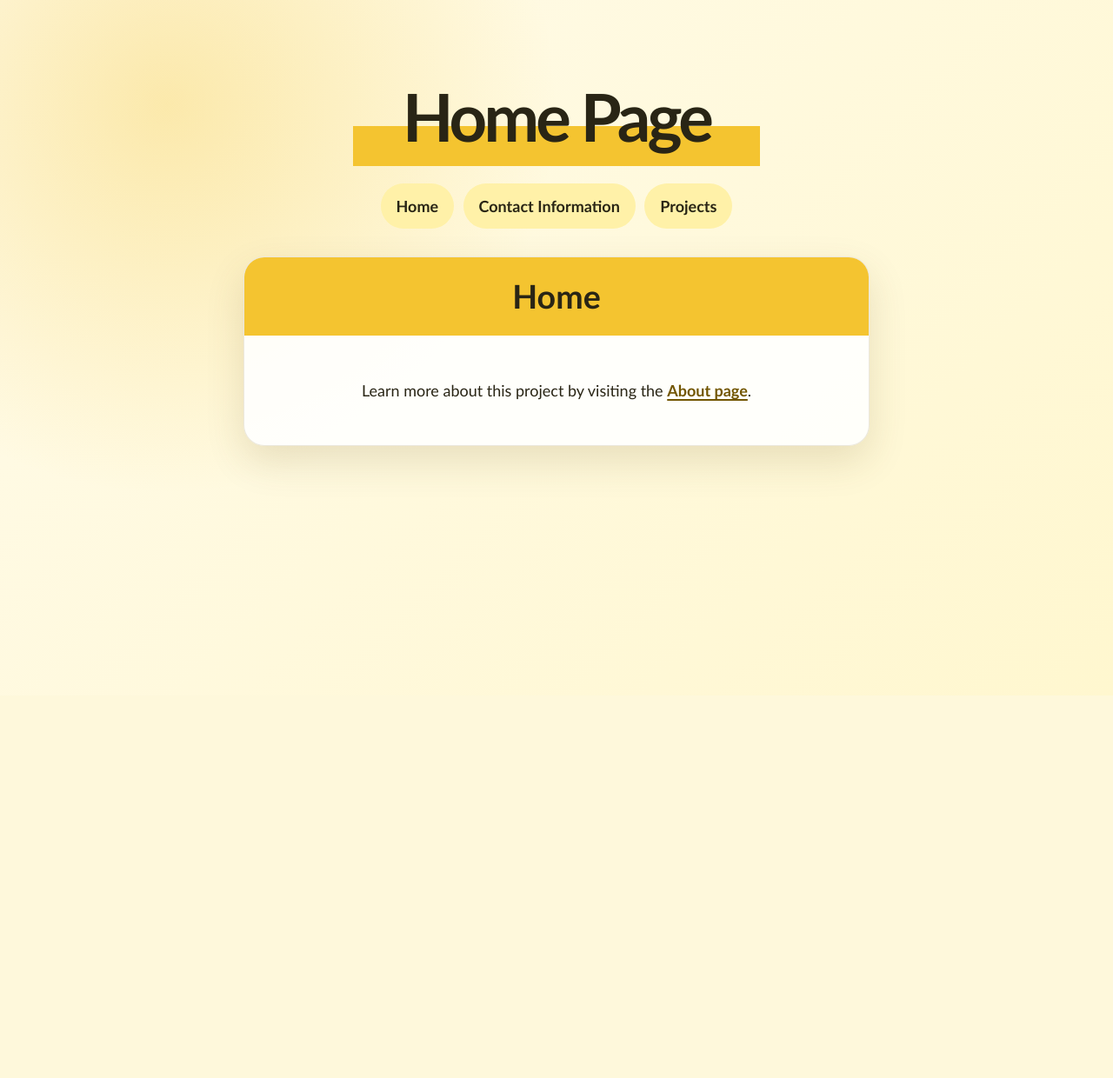
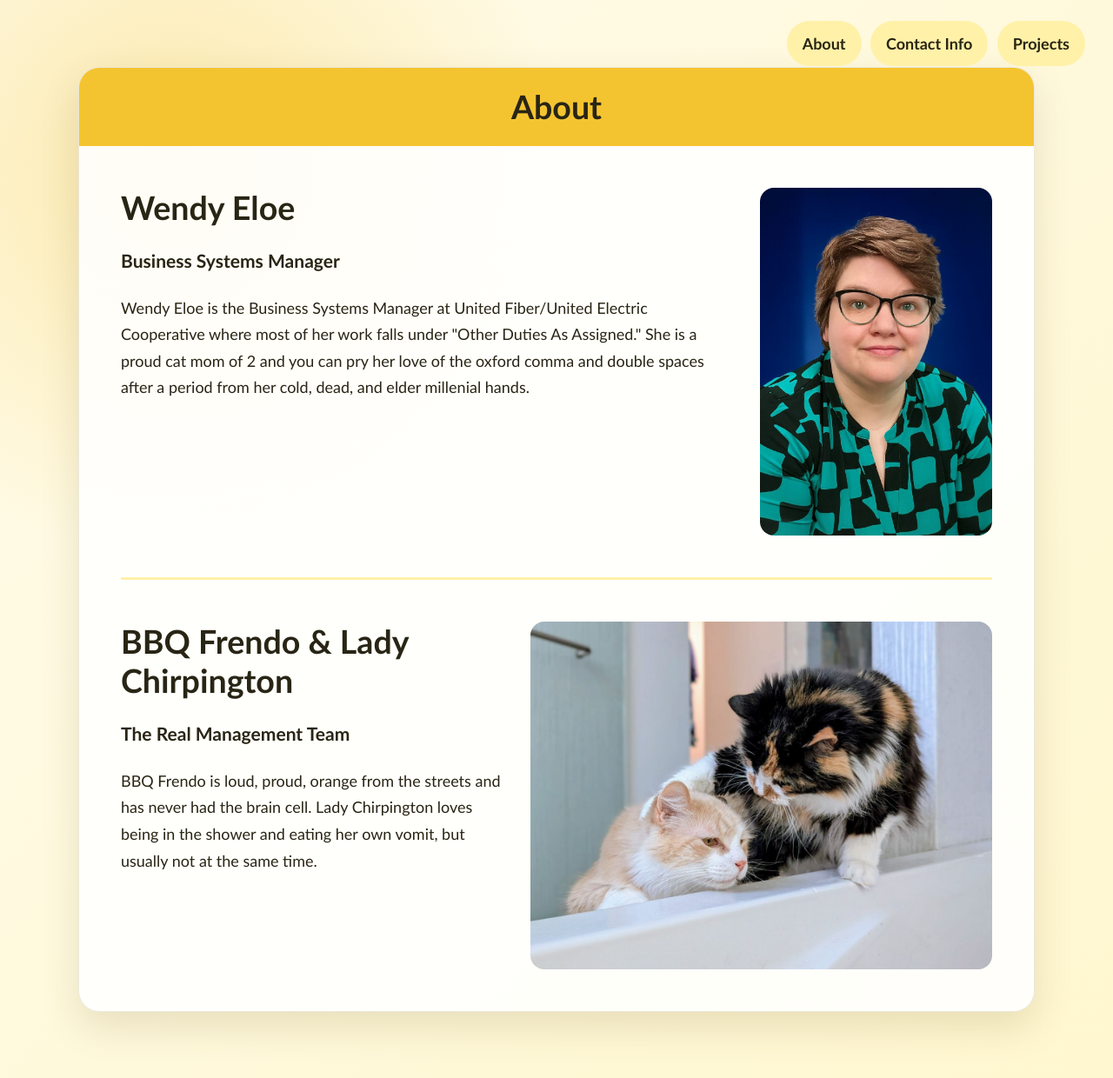
Before and after one commit to wendycorene/jhu_software_concepts, a Python web app: template Module 1/rp_flask_page/homePage/templates/home.html in a window 1280 px wide. Shown: the whole page at 87% size. Before the commit the page ends 546 px from the top, so only its background shows below. Run offline with Jinja, Linux system fonts and the light colour scheme; the template is opened without the code that fills it, so the values that code supplies are empty.

Commit message:
replace placeholder text, add photos, and clean up visuals

```diff
--- a/Module 1/rp_flask_page/homePage/pages.py
+++ b/Module 1/rp_flask_page/homePage/pages.py
@@ -6,9 +6,9 @@ bp = Blueprint('pages', __name__)
 def home():
     return render_template('home.html')
 
-@bp.route('/about')
+@bp.route('/contact')
 def about():
-    return render_template('about.html')
+    return render_template('contact.html')
 
 @bp.route('/projects')
 def projects():
--- a/Module 1/rp_flask_page/homePage/static/styles.css
+++ b/Module 1/rp_flask_page/homePage/static/styles.css
@@ -28,6 +28,8 @@ html {
 body {
   /* Keep the page at least as tall as the visible browser window. */
   min-height: 100vh;
+  /* Create the positioning area for the top-right navigation. */
+  position: relative;
   /* Remove the browser's default outer margin. */
   margin: 0;
   /* Add responsive space around the page content. */
@@ -45,25 +47,14 @@ body {
     linear-gradient(135deg, var(--yellow-pale), #fff7cf);
 }
 
-/* Style only the main h1 that is a direct child of the body. */
-body > h1 {
-  /* Make the heading box only as wide as its text. */
-  width: fit-content;
-  margin: 0 auto 1.25rem;
-  padding: 0.2em 0.75em;
-  /* Scale the heading with the screen while keeping sensible limits. */
-  font-size: clamp(2.4rem, 8vw, 4.75rem);
-  line-height: 1.1;
-  /* Pull the letters slightly closer together. */
-  letter-spacing: -0.05em;
-  /* Create a yellow marker-style highlight beneath the text. */
-  background: linear-gradient(transparent 60%, var(--yellow) 60%);
-}
-
 /* Constrain and position the navigation area. */
 nav {
-  max-width: 720px;
-  margin: 0 auto 2rem;
+  position: absolute;
+  top: 1.5rem;
+  right: 2rem;
+  width: fit-content;
+  max-width: calc(100% - 4rem);
+  margin: 0;
 }
 
 /* Arrange navigation items in a centered, wrapping row. */
@@ -107,10 +98,21 @@ nav a:focus-visible {
   transform: translateY(-2px);
 }
 
+/* Highlight the navigation link for the page currently being viewed. */
+nav a.active,
+nav a.active:visited,
+nav a.active:hover,
+nav a.active:focus-visible {
+  color: var(--ink);
+  background-color: var(--yellow);
+  border-color: #a87900;
+  box-shadow: 0 4px 12px rgba(168, 121, 0, 0.25);
+}
+
 /* Turn the page-specific content into a centered card. */
 section {
-  /* Use 720px when possible, but never overflow a narrow screen. */
-  width: min(720px, 100%);
+  /* Use 1100px when possible, but never overflow a narrow screen. */
+  width: min(1100px, 100%);
   margin: 0 auto;
   /* Clip the yellow header background to the card's rounded corners. */
   overflow: hidden;
@@ -134,9 +136,9 @@ h2 {
   line-height: 1.2;
 }
 
-/* Limit line length and add responsive space around the main content. */
+/* Let the content use the full card width and add responsive space around it. */
 main {
-  max-width: 60ch;
+  width: 100%;
   margin: 0 auto;
   padding: clamp(1.75rem, 5vw, 3rem);
 }
@@ -144,6 +146,21 @@ main {
 /* Remove the default paragraph margin inside the content card. */
 main p {
   margin: 0;
+}
+
+/* Left-align all of the text and list items on the Projects page. */
+.projects-content {
+  text-align: left;
+}
+
+/* Remove the heading's default gap above its bullet list. */
+.projects-content h3 {
+  margin-bottom: 0;
+}
+
+/* Place the project bullets directly beneath the project title. */
+.projects-content ul {
+  margin-top: 0;
 }
 
 /* Style regular content links with a readable dark-gold color. */
@@ -175,6 +192,16 @@ a:focus-visible {
   background: var(--yellow);
 }
 
+/* Return the navigation to the page flow before it can overlap the title. */
+@media (max-width: 850px) {
+  nav {
+    position: static;
+    width: auto;
+    max-width: 100%;
+    margin: 0 auto 2rem;
+  }
+}
+
 /* Adjust the layout for phones and other screens 480px wide or narrower. */
 @media (max-width: 480px) {
   body {
@@ -204,3 +231,39 @@ a:focus-visible {
     transition: none;
   }
 }
+/* this is for text on the left, photo on the right */
+.intro {
+  display: flex;
+  /* Align the top of the text with the top of the photo. */
+  align-items: flex-start;
+  justify-content: space-between;
+  gap: 2rem;
+  text-align: left;
+}
+
+.intro-text {
+  flex: 1;
+}
+
+/* Separate the cats' introduction from the personal introduction above it. */
+.cats-intro {
+  margin-top: 3rem;
+  padding-top: 3rem;
+  border-top: 3px solid var(--yellow-light);
+}
+
+.intro-image {
+  height: 400px;
+  border-radius: 1rem;
+}
+
+/* Stack the text and image on smaller screens. */
+@media (max-width: 600px) {
+  .intro {
+    flex-direction: column;
+  }
+
+  .intro-image {
+    height: 40%;
+  }
+}
--- a/Module 1/rp_flask_page/homePage/templates/_navigation.html
+++ b/Module 1/rp_flask_page/homePage/templates/_navigation.html
@@ -1,7 +1,16 @@
 <nav>
   <ul>
-    <li><a href="{{ url_for('pages.home') }}">Home</a></li>
-    <li><a href="{{ url_for('pages.about') }}">Contact Information</a></li>
-    <li><a href="{{ url_for('pages.projects') }}">Projects</a></li>
+    <li>
+      <a href="{{ url_for('pages.home') }}"
+         {% if request.endpoint == 'pages.home' %}class="active" aria-current="page"{% endif %}>About</a>
+    </li>
+    <li>
+      <a href="{{ url_for('pages.about') }}"
+         {% if request.endpoint == 'pages.about' %}class="active" aria-current="page"{% endif %}>Contact Info</a>
+    </li>
+    <li>
+      <a href="{{ url_for('pages.projects') }}"
+         {% if request.endpoint == 'pages.projects' %}class="active" aria-current="page"{% endif %}>Projects</a>
+    </li>
   </ul>
 </nav>
--- a/Module 1/rp_flask_page/homePage/templates/base.html
+++ b/Module 1/rp_flask_page/homePage/templates/base.html
@@ -5,7 +5,6 @@
   <link rel="stylesheet" href="{{ url_for('static', filename='styles.css') }}">
 </head>
 <body>
-<h1>Home Page</h1>
 {% include '_navigation.html' %}
 <section>
   <header>
--- a/Module 1/rp_flask_page/homePage/templates/home.html
+++ b/Module 1/rp_flask_page/homePage/templates/home.html
@@ -2,11 +2,38 @@
 {% extends 'base.html' %}
 
 {% block header %}
-  <h2>{% block title %}Home{% endblock title %}</h2>
+  <h2>{% block title %}About{% endblock title %}</h2>
 {% endblock header %}
 
 {% block content %}
-  <p>
-    Learn more about this project by visiting the <a href="{{ url_for('pages.about') }}">About page</a>.
-  </p>
+  <div class="intro">
+    <div class="intro-text">
+      <h2>Wendy Eloe</h2>
+      <h3>Business Systems Manager</h3>
+      <p>Wendy Eloe is the Business Systems Manager at United Fiber/United Electric Cooperative where most of her work falls under "Other Duties As Assigned."  She is a proud cat mom of 2 and
+        you can pry her love of the oxford comma and double spaces after a period from her cold, dead, and elder millenial hands.
+      </p>
+    </div>
+
+    <img
+      class="intro-image"
+      src="{{ url_for('static', filename='images/me.jpg') }}"
+      alt="Photo of myself"
+    >
+  </div>
+
+  <div class="intro cats-intro">
+    <div class="intro-text">
+      <h2>BBQ Frendo & Lady Chirpington</h2>
+      <h3>The Real Management Team</h3>
+      <p>BBQ Frendo is loud, proud, orange from the streets and has never had the brain cell.
+        Lady Chirpington loves being in the shower and eating her own vomit, but usually not at the same time.</p>
+    </div>
+
+    <img
+      class="intro-image"
+      src="{{ url_for('static', filename='images/cats.jpg') }}"
+      alt="Wendy's cats"
+    >
+  </div>
 {% endblock content %}
```
Also changed, not shown: Module 1/rp_flask_page/homePage/templates/about.html (deleted, +0 -10 lines), Module 1/rp_flask_page/homePage/templates/contact.html (added, +11 -0 lines), Module 1/rp_flask_page/homePage/templates/projects.html (+10 -1 lines), Module 1/rp_flask_page/homePage/static/images/cats.jpg (added), Module 1/rp_flask_page/homePage/static/images/me.jpg (added).
